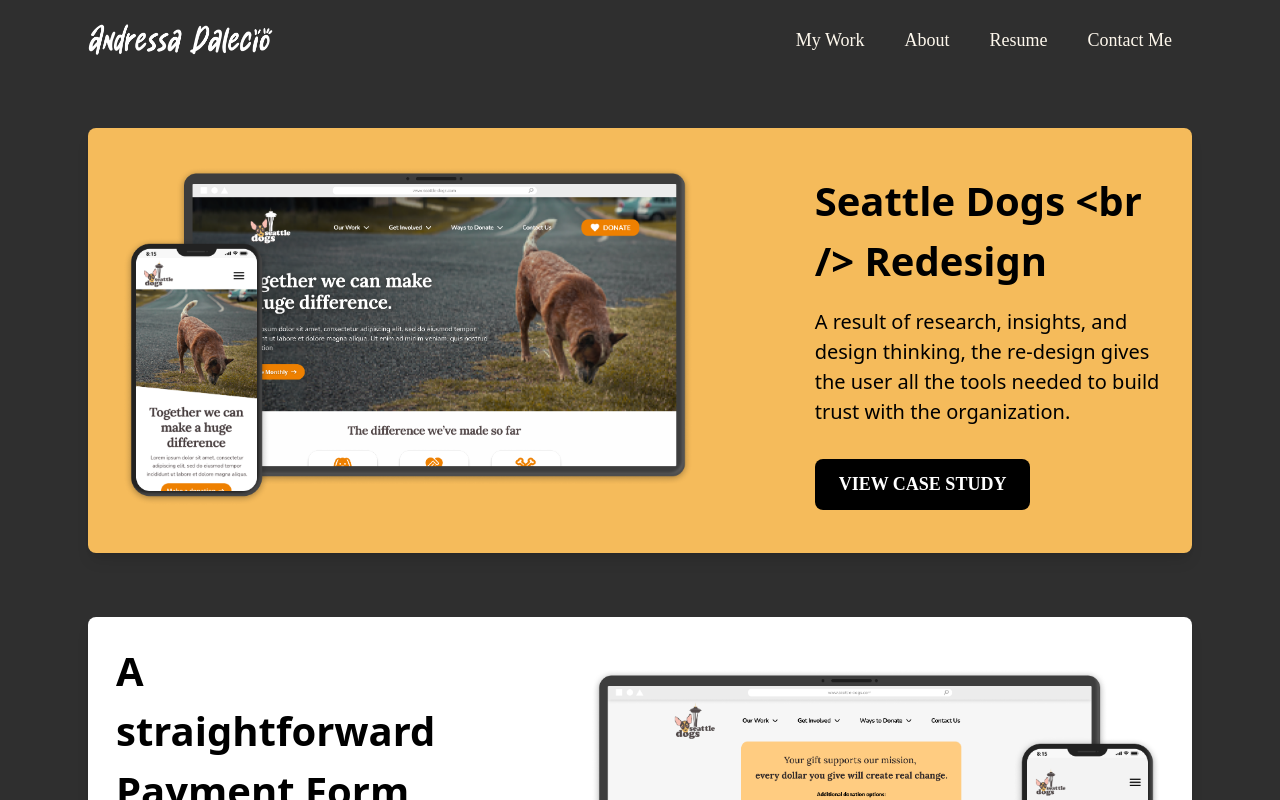
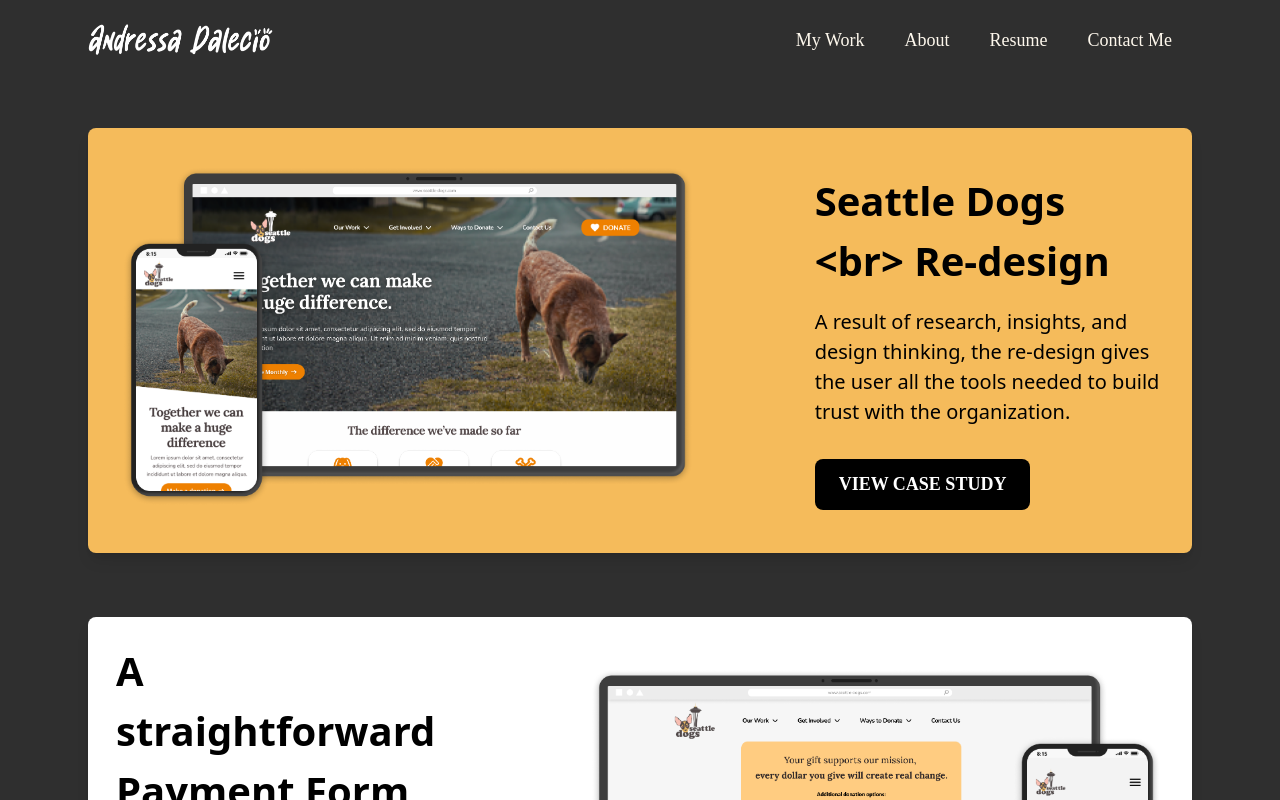
Before and after one commit to gustxyz/andressa-portfolio, a Next.js app: page /my-work in a window 1280 px wide. Shown: the top 800 px of the page. Built offline with nearby package versions, Linux system fonts and the light colour scheme.

Commit message:
change_title_still

```diff
--- a/app/my-work/page.tsx
+++ b/app/my-work/page.tsx
@@ -27,8 +27,8 @@ export default function Home() {
         <Card
           imagePath="/images/v2_mockup_seattle_dogs.png"
           contentTitle="Seattle Dogs
-          <br />
-          Redesign"
+          <br>
+          Re-design"
           contentParagraph="A result of research, insights, and design thinking, the re-design gives the user all the tools needed to build trust with the organization."
           contentAnchor="my-work/seattle-dogs"
           color="yellow"
```
